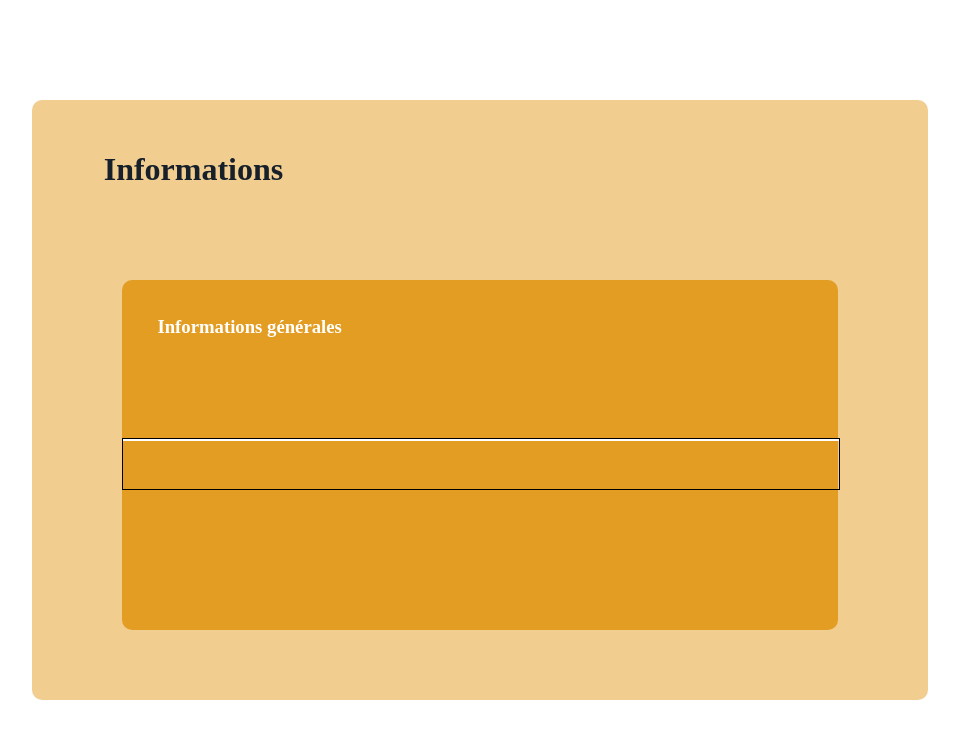
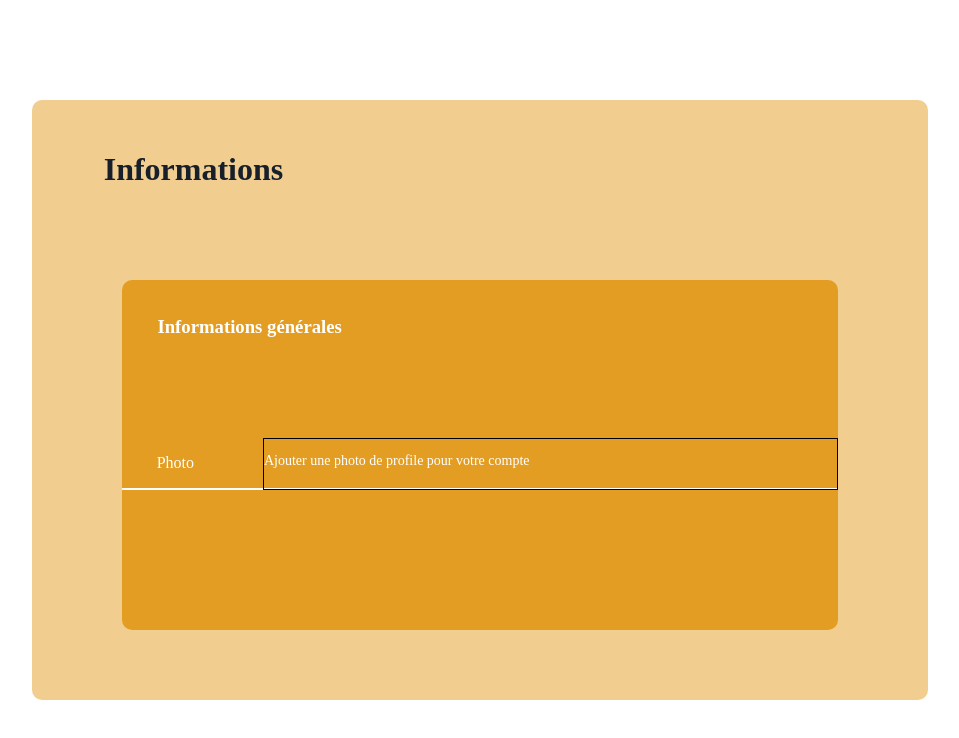
Before and after one commit to NelsonPhilippe/GeekLandFront, a React (Create React App) app: page /profilesetting in a window 1280 px wide. Shown: the top 738 px of the page, without its empty margins (160-1119 px from the left). Built offline with nearby package versions, Linux system fonts and the light colour scheme; a web font is replaced by a local one.

Commit message:
div onclick

```diff
--- a/src/components/settings/ProfileSetting.js
+++ b/src/components/settings/ProfileSetting.js
@@ -2,13 +2,26 @@ import * as React from "react";
 import "../../css/components/settings/ProfileSettings.css";
 
 export default class ProfileSettings extends React.Component {
+  hello() {
+    console.log("Hey !");
+  }
+
   render() {
     return (
       <div className="profile-settings-container">
         <h1>Informations</h1>
+
         <div className="general-information">
           <h3>Informations générales</h3>
+
           <div className="block">
+            <div className="block-info">
+              <p id="titleInformation">Photo</p>
+              <div id="click" onClick={this.hello}>
+                <p>Ajouter une photo de profile pour votre compte</p>
+              </div>
+            </div>
+
             <div className="line-white"></div>
           </div>
         </div>
--- a/src/css/components/settings/ProfileSettings.css
+++ b/src/css/components/settings/ProfileSettings.css
@@ -36,7 +36,6 @@
 .block {
   position: absolute;
   top: 45%;
-  border: 1px solid black;
   width: 100%;
   height: 50px;
 }
@@ -46,3 +45,29 @@
   height: 2px;
   background-color: white;
 }
+
+.block-info {
+  width: 100%;
+  height: 50px;
+  display: flex;
+  flex-direction: row;
+  justify-content: space-between;
+}
+
+.block-info #titleInformation {
+  width: 15%;
+  text-align: center;
+  color: white;
+}
+
+#click {
+  width: 80%;
+  height: 50px;
+  border: 1px solid black;
+}
+
+#click p {
+  width: 70%;
+  font-size: 14px;
+  color: white;
+}
```
